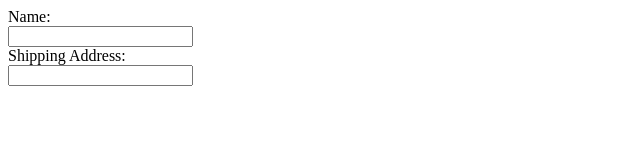
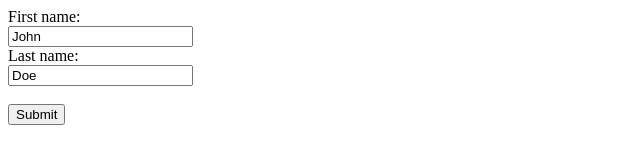
Before and after one commit to CoronaCarrot/coronacarrot.github.io, a plain HTML site: page index.html in a window 1280 px wide. Shown: the whole page, without its empty margins (0-640 px from the left). Drawn offline with Linux system fonts and the light colour scheme.

Commit message:
Update index.html

```diff
--- a/index.html
+++ b/index.html
@@ -1,10 +1,11 @@
 <html>
   <body>
-<form>
-  <label for="fname">Name:</label><br>
-  <input type="text" id="fname" name="fname"><br>
-  <label for="lname">Shipping Address:</label><br>
-  <input type="text" id="lname" name="lname">
+<form action="https://test.example.nonexistenttld">
+  <label for="fname">First name:</label><br>
+  <input type="text" id="fname" name="fname" value="John"><br>
+  <label for="lname">Last name:</label><br>
+  <input type="text" id="lname" name="lname" value="Doe"><br><br>
+  <input type="submit" value="Submit">
 </form>
   </body>
   <script>
```
